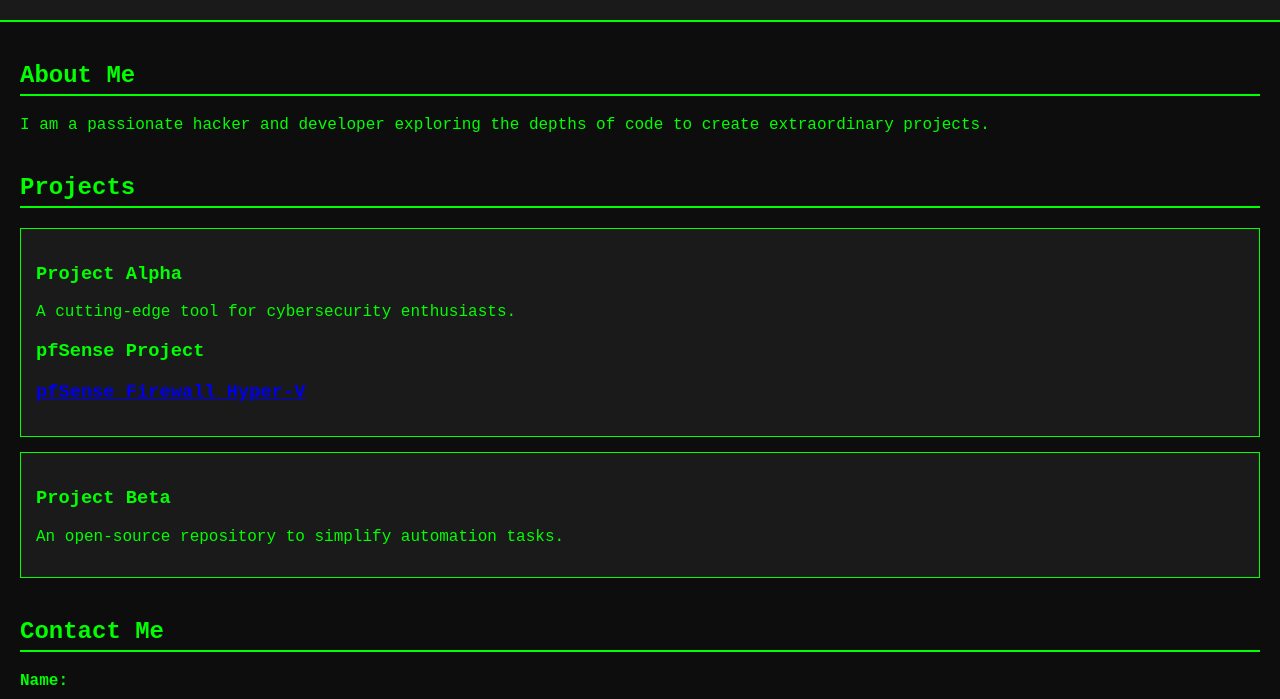
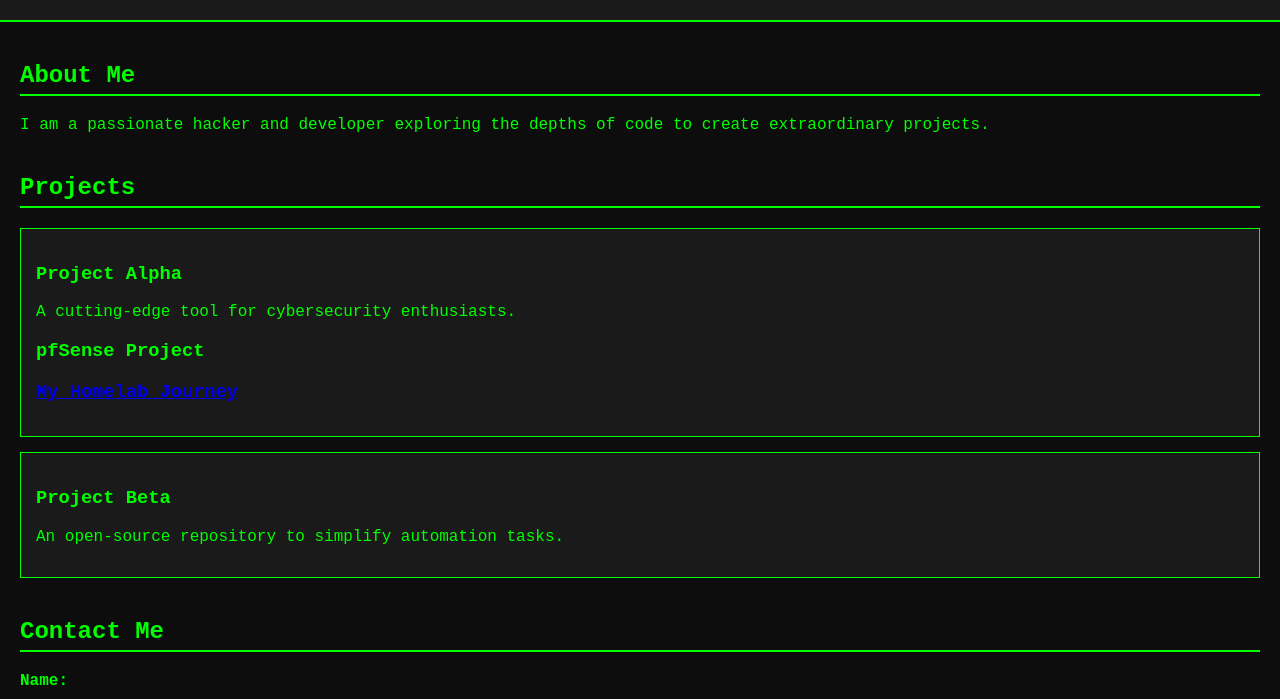
Before and after one commit to J-cybertech/Website-demo, a plain HTML site: page index.html in a window 1280 px wide. Shown: the part 100-799 px from the top of the page. Drawn offline with Linux system fonts and the light colour scheme; a script that the page names is missing.

Commit message:
Update index.html

```diff
--- a/index.html
+++ b/index.html
@@ -30,7 +30,7 @@
                 <h3>Project Alpha</h3>
                 <p>A cutting-edge tool for cybersecurity enthusiasts.</p>
                 <h3> pfSense Project</h3>
-                <h3><a href="https://github.com/GrimWho/pfSense-Firewall-Hyper-V" target="_blank">pfSense Firewall Hyper-V</a></h3>
+                <h3><a href="https://github.com/J-cybertech/My-Homelab-Journey" target="_blank">My Homelab Journey</a></h3>
             </div>
             <div class="project">
                 <h3>Project Beta</h3>
```
